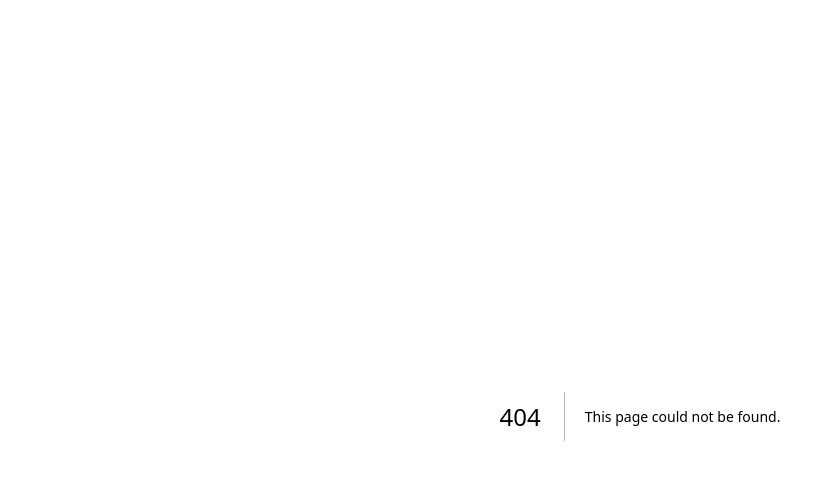
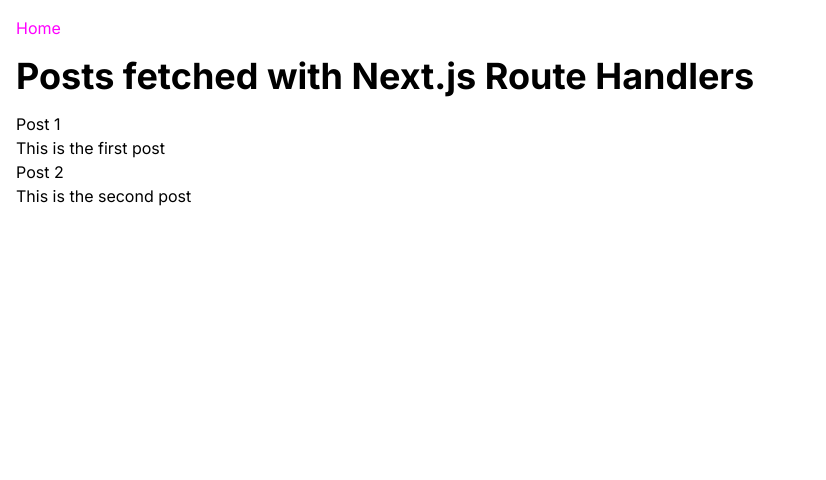
Before and after one commit to emanuelefavero/nextjs-app-router, a Next.js app: page /posts in a window 1280 px wide. Before the commit this address had no page. Shown: the top 480 px of the page, without its empty margins (0-826 px from the left). Built offline with nearby package versions, Linux system fonts and the light colour scheme.

Commit message:
add posts fetched with route handlers

```diff
--- /dev/null
+++ b/app/api/posts/route.ts
@@ -0,0 +1,6 @@
+import { posts } from '@/data/posts'
+
+// Serve local data with Next.js Route Handlers
+export async function GET() {
+  return Response.json(posts)
+}
--- a/app/globals.css
+++ b/app/globals.css
@@ -9,3 +9,7 @@
 a {
   color: magenta;
 }
+
+h1 {
+  @apply text-4xl font-bold;
+}
--- a/app/layout.tsx
+++ b/app/layout.tsx
@@ -1,4 +1,5 @@
 import './globals.css'
+import Link from 'next/link'
 import { Inter } from 'next/font/google'
 
 const inter = Inter({ subsets: ['latin'] })
@@ -14,8 +15,13 @@
   children: React.ReactNode
 }) {
   return (
-    <html lang="en">
-      <body className={inter.className}>{children}</body>
+    <html lang='en'>
+      <body className={inter.className}>
+        <header>
+          <Link href='/'>Home</Link>
+        </header>
+        {children}
+      </body>
     </html>
   )
 }
--- a/app/page.tsx
+++ b/app/page.tsx
@@ -54,6 +54,7 @@
       <Link href='/blog/1'>Blog 1</Link>
       <Link href='/blog/2'>Blog 2</Link>
       <Link href='/client-server-fetch'>Client Server Fetch</Link>
+      <Link href='/posts'>Posts</Link>
 
       <p>{time.datetime}</p>
 
--- /dev/null
+++ b/app/posts/page.tsx
@@ -0,0 +1,23 @@
+async function getPosts() {
+  const res = await fetch('http://localhost:3000/api/posts')
+  return res.json()
+}
+
+export default async function Page() {
+  const posts = await getPosts()
+
+  return (
+    <>
+      <h1>Posts fetched with Next.js Route Handlers</h1>
+
+      <ul>
+        {posts.map((post: any) => (
+          <li key={post.id}>
+            <h2>{post.title}</h2>
+            <p>{post.content}</p>
+          </li>
+        ))}
+      </ul>
+    </>
+  )
+}
--- /dev/null
+++ b/data/posts.ts
@@ -0,0 +1,12 @@
+export const posts = [
+  {
+    title: 'Post 1',
+    id: 1,
+    content: 'This is the first post',
+  },
+  {
+    title: 'Post 2',
+    id: 2,
+    content: 'This is the second post',
+  },
+]
```
